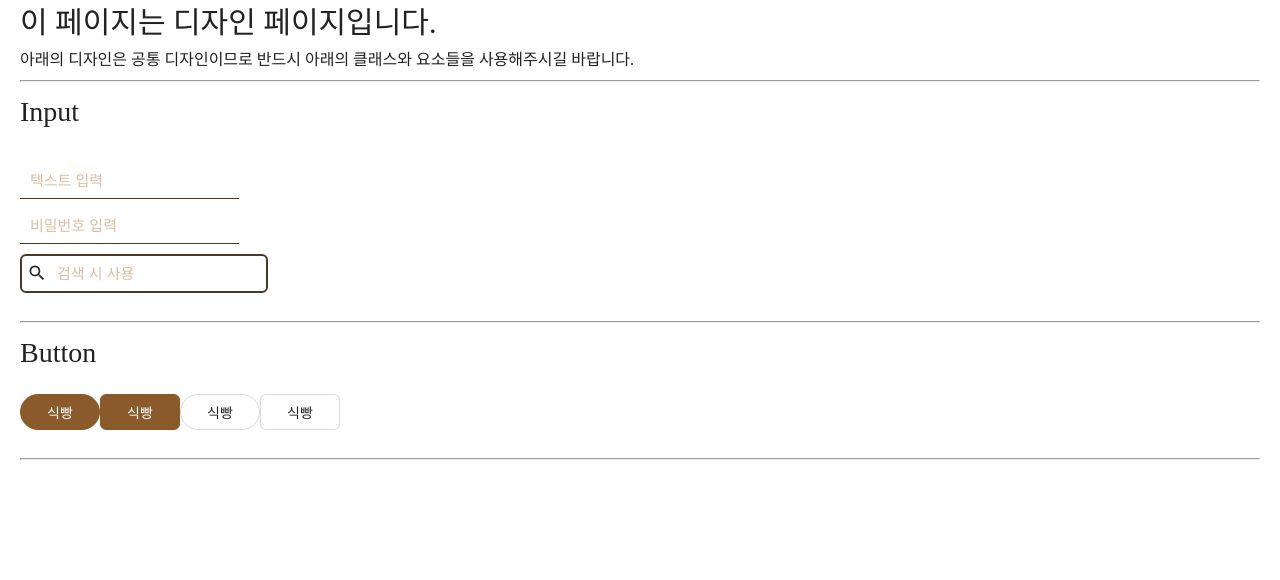
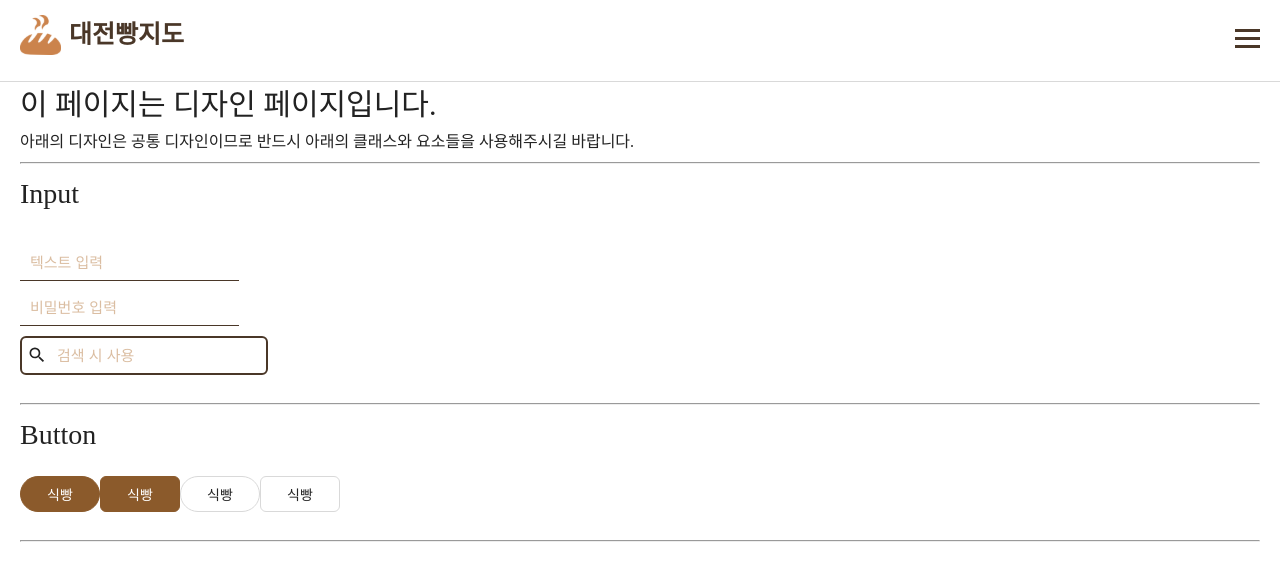
Before and after one commit to sk-y01/daejeon_bread_map, a React (Vite) app: page /design in a window 1280 px wide. Shown: the top 580 px of the page. Built offline with nearby package versions, Linux system fonts and the light colour scheme; no server answers.

Commit message:
design : main-page

```diff
--- a/src/App.css
+++ b/src/App.css
@@ -42,11 +42,13 @@ h6 { font-size: 20px; }
 
 .inner { padding: 0 2rem; }
 
+a {text-decoration: none; color: inherit;}
+
 /*
 * Responsive
 */
 @media all and (min-width: 1024px) {
-  .inner { max-width: 1440px; }
+  .inner { max-width: 1440px; margin: 0 auto;}
 }
 
 @media all and (min-width: 1441px) {
--- a/src/App.jsx
+++ b/src/App.jsx
@@ -10,6 +10,9 @@ import './styles/components/_input.scss'
 import './styles/components/_buttons.scss'
 import BakeryListPage from './pages/admin/bakery/BakeryListPage'
 import BakeryFormPage from './pages/admin/bakery/BakeryFormPage'
+
+import "./styles/components/_header.scss";
+import "./styles/pages/_main.scss";
 
 import "./styles/admin/_layout.scss";
 import "./styles/admin/_sidebar.scss";
--- /dev/null
+++ b/src/components/layout/Header.jsx
@@ -0,0 +1,33 @@
+import React from 'react'
+import { Link } from 'react-router-dom'
+
+const Header = () => {
+  return (
+    <header className="header">
+      <div className="inner">
+        <div className="header__content">
+          <h1 className="header__logo">
+            <Link to="/">
+              <img src="/src/assets/images/common/logo.svg" alt="대전 빵 지도" />
+              <span>대전빵지도</span>
+            </Link>
+          </h1>
+          <nav className="haeder_nav">
+            <ul className="header__menu">
+              <li>
+                <Link to="/">
+                  <span></span>
+                  <span></span>
+                  <span></span>
+                </Link>
+              </li>
+              {/* <li><Link to="/design">디자인</Link></li> */}
+            </ul>
+          </nav>
+        </div>
+      </div>
+    </header>
+  )
+}
+
+export default Header
--- /dev/null
+++ b/src/components/map/Map.jsx
@@ -0,0 +1,13 @@
+import React from 'react'
+
+function Map() {
+  return (
+    <div className="map">
+      <div className="map__inner">
+        map
+      </div>
+    </div>
+  )
+}
+
+export default Map
--- a/src/layouts/public/PublicLayout.jsx
+++ b/src/layouts/public/PublicLayout.jsx
@@ -1,8 +1,10 @@
 import { Outlet } from "react-router-dom"
+import Header from "../../components/layout/Header"
 
 const PublicLayout = () => {
   return (
     <>
+      <Header />
       <main id="main">
         <Outlet />
       </main>
--- a/src/pages/public/main/MainPage.jsx
+++ b/src/pages/public/main/MainPage.jsx
@@ -1,10 +1,36 @@
 import { Suspense } from "react"
 import LoadingSpinner from "../../../components/loading/LoadingSpinner"
+import Map from "../../../components/map/Map"
+import { MdOutlineSearch } from "react-icons/md"
 
 const MainPage = () => {
   return (
-    <div>
-      메인
+    <div className="main-page">
+      <section className="main-page__section">
+        <div className="main-page__search">
+          <div className="search__input">
+            <MdOutlineSearch />
+            <input type="text" name="searchInput" id="searchInput" autoComplete="none" placeholder="대전 빵집 찾기" />
+          </div>
+          <div className="main-page__cate">
+            <div className="Design__button">
+              <button type="button" className="btn btn__sub--rounded">식빵</button>
+              <button type="button" className="btn btn__light--rounded">케이크</button>
+              <button type="button" className="btn btn__light--rounded">페스츄리</button>
+              <button type="button" className="btn btn__light--rounded">휘낭시에</button>
+              <button type="button" className="btn btn__light--rounded">치아바타</button>
+            </div>
+          </div>
+        </div>
+        <div className="main-page__map">
+          <Map />
+        </div>
+        <div className="main-page__content">
+          <div className="main-page__content__inner">
+            list
+          </div>
+        </div>
+      </section>
     </div>
   )
 }
--- /dev/null
+++ b/src/styles/components/_header.scss
@@ -0,0 +1,51 @@
+@use "sass:map";
+@use "../color" as *;
+
+.header {
+  background-color: #fff;
+  border-bottom: 1px solid #d9d9d9;
+
+  &__content {
+    display: flex;
+    justify-content: space-between;
+    align-items: center;
+    padding: 1.5rem 0;
+  }
+
+  &__logo {
+    margin: 0;
+    font-size: 2.5rem;
+    font-weight: 600;
+    color: map.get($colors, "main");
+
+    img {
+      height: 4rem;
+      width: auto;
+    }
+    span {
+      vertical-align: top;
+      margin-left: 0.8rem;
+    }
+  }
+
+  &__nav {
+
+  }
+
+  &__menu {
+    display: flex;
+    gap: 2rem;
+    margin: 0;
+    padding: 0;
+
+    span {
+      display: block;
+      width: 25px;
+      height: 3px;
+      background-color:map.get($colors, "main");
+      margin-bottom: .5rem;
+      transition: .5s;
+    }
+
+  }
+}
--- /dev/null
+++ b/src/styles/pages/_main.scss
@@ -0,0 +1,89 @@
+@use "sass:map";
+@use "../color" as *;
+
+.main-page {
+
+  &__section {
+    position: relative;
+    text-align: center;
+  }
+
+  &__search {
+    position: absolute;
+    top: 1rem;
+    left: 0;
+    width: 100%;
+    margin: 0 auto;
+    z-index: 2;
+
+    .search__input {
+      display: inline-flex;
+      align-items: center;
+      width: 90%;
+      min-height: 5.4rem;
+      padding: 0 1rem;
+      border: 2px solid map.get($colors, "sub");
+      border-radius: 6px;
+      background-color: #fff;
+
+      svg {
+        width:3rem;
+        height: 3rem;
+      }
+
+      input {
+        background-color: #fff;
+        border-bottom: 0;
+        border-radius: 6px;
+      }
+    }
+
+    .main-page__cate {
+      width: 90%;
+      margin: 0 auto;
+      padding: 1rem 0;
+      overflow-x: auto;
+      white-space: nowrap;
+
+
+    }
+
+    .Design__button {
+      display: flex;
+      align-items: center;
+      width: 100%;
+      margin: 0 auto;
+      padding: 1rem 0;
+
+      .btn {
+        margin:0 0 0.5rem 0.5rem;
+        &:first-child {
+          margin-left: 0;
+        }
+      }
+    }
+  }
+
+  &__map {
+    width: 100%;
+    height: calc(100vh - 80px);
+    background-color: #f0f0f0;
+  }
+
+  &__content {
+    position: absolute;
+    bottom: 0;
+    left: 0;
+    width: 100%;
+    height: 50%;
+    z-index: 1;
+
+    &__inner {
+      width: 100%;
+      height: 100%;
+      background-color: #fff;
+      border-radius: 20px 20px 0 0;
+      box-shadow: 0 -6px 10px rgba(0, 0, 0, 0.05);
+    }
+  }
+}
```
Also changed, not shown: src/components/common/Header.jsx (deleted, +0 -9 lines).
